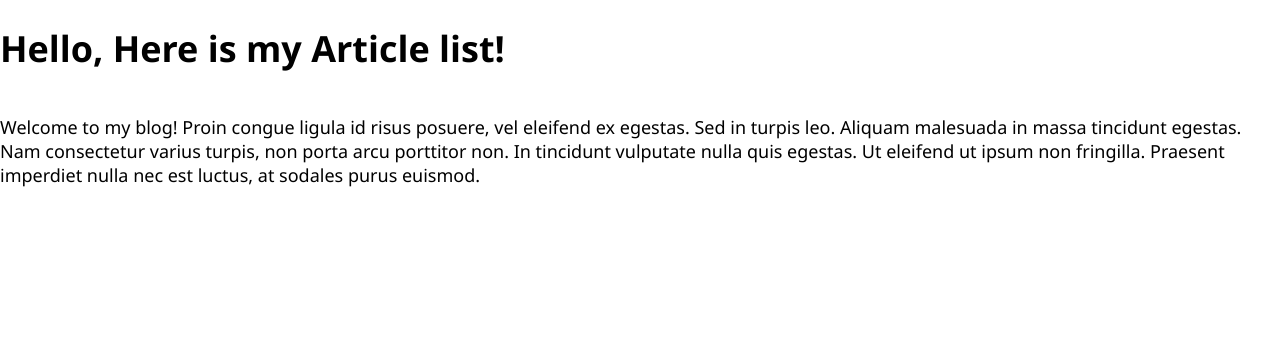
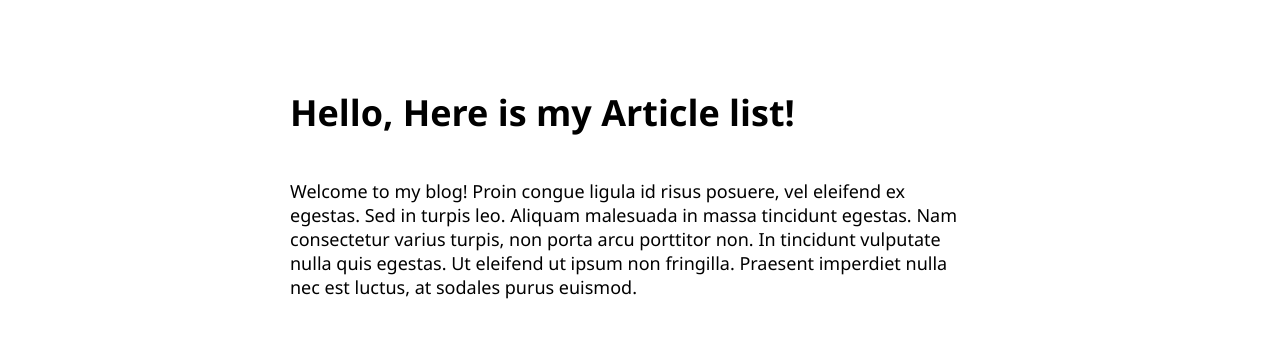
Before and after one commit to tenesami/blog-react, a React (Create React App) app: page /article-list in a window 1280 px wide. Shown: the top 338 px of the page. Built offline with nearby package versions, Linux system fonts and the light colour scheme.

Commit message:
wrap the page with style

```diff
--- a/src/App.js
+++ b/src/App.js
@@ -1,4 +1,5 @@
 import React, {Component} from 'react';
+import './App.css';
 import {
   BrowserRouter as Router,
   Route,
@@ -17,10 +18,12 @@ class App extends Component {
 
       <Router>
         <div className="App">
-          <Route path="/" component={HomePage} exact />
-          <Route path="/about" component={About}></Route>
-          <Route path="/article-list" component={ArticleList}></Route>
-          <Route path="/article" component={Article}></Route>
+          <div id="page-body">
+            <Route path="/" component={HomePage} exact />
+            <Route path="/about" component={About}></Route>
+            <Route path="/article-list" component={ArticleList}></Route>
+            <Route path="/article" component={Article}></Route>
+          </div>
         </div>
       </Router>
 
```
